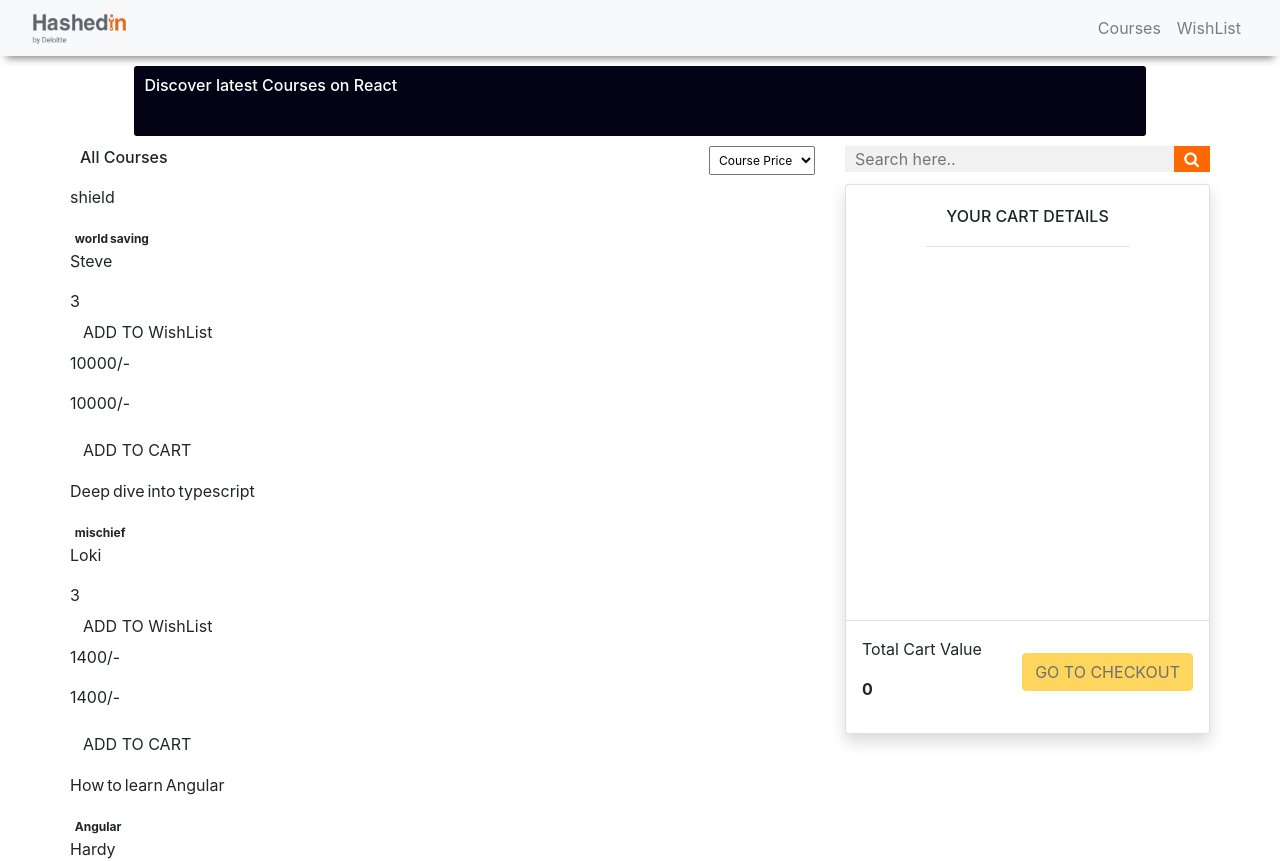
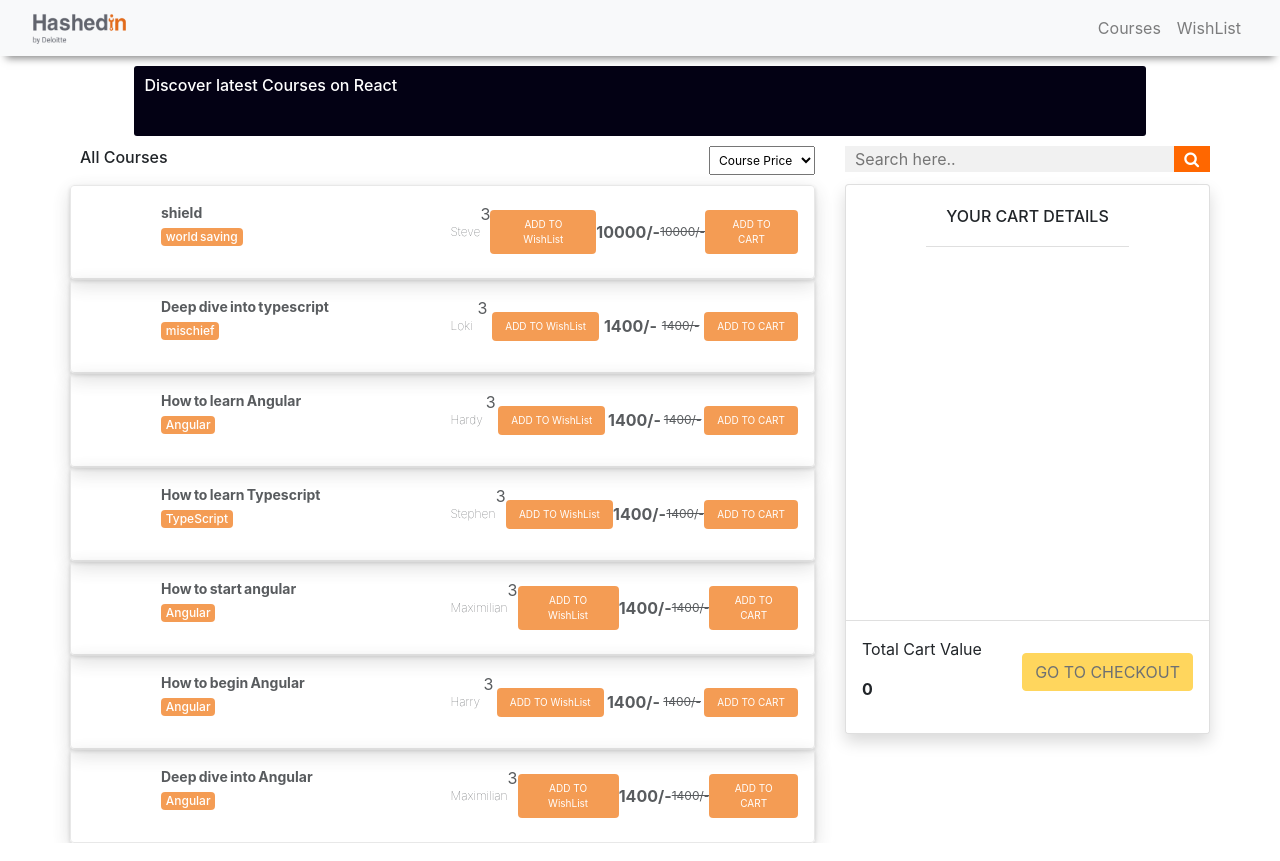
Before and after one commit to bhargavt1997-zz/finalassignment, an Angular app: page /dashboard in a window 1280 px wide. Shown: the top 861 px of the page. Built offline with nearby package versions, Linux system fonts and the light colour scheme.

Commit message:
changed coursescard

```diff
--- a/src/app/dashboard/courses/courses.component.css
+++ b/src/app/dashboard/courses/courses.component.css
@@ -1,8 +1,120 @@
-/* .d-block{
-    width: 20%;
-    height: 50%;
-background: #F2F2F2 0% 0% no-repeat padding-box;
-} */
-.courses{
+.course-card {
+    display: flex;
+    width: 100%;
+    flex-wrap: wrap;
+    border: 1px solid #E1E1E1;
+    box-shadow: 0 2px 4px 0 rgba(0, 0, 0, 0.2), 0 6px 20px 0 rgba(0, 0, 0, 0.19);
+    border-radius: 0.25rem;
+    padding: 1rem;
+    opacity: 0.75;
+  }
+
+  .course-card:hover {
+    opacity: 1;
+  }
+
+  .title-container {
+    flex: 5;
+  }
+
+  .other-details {
+    display: flex;
+    justify-content: space-between;
+    width: 100%;
+    flex: 6;
+  }
+
+  .square {
+    height: 60px;
+    width: 60px;
+    background-color: var(--grey-part);
+    margin-right: 1rem;
+    flex: 1;
+  }
+
+  img {
+    max-width: 100%;
+    max-height: 100%;
+  }
+
+  p.title {
+    font-weight: bold;
+    font-size: 14px;
+    margin: 0;
+  }
+
+  p.author {
+    font-size: 0.75rem;
+    margin: 0;
+  }
+
+  p.discount-price {
+    font-size: 1rem;
+    margin: 0;
+    font-weight: bold;
+  }
+
+  p.original-price {
+    font-size: 0.75rem;
+    margin: 0;
+    text-decoration: line-through;
+  }
+
+  .author {
+    font-weight: lighter;
+    font-size: 0.75rem;
+  }
+
+  .vertically-center {
+    display: flex;
+    align-items: center;
+  }
+
+  .btn-add-to-cart {
+    background-color: var(--primary-color);
+    font-size: 10px;
+    color: white;
+    font-weight: 600;
+  }
+
+  .btn-no-action {
+    background-color: var(--primary-color);
+    font-size: 10px;
+    color: white;
+    font-weight: 300;
+    padding: 2px 1rem;
+    margin-right: 10px;
+    margin-top: 0.25rem;
+  }
+
+  .badge.badge-color {
+    background-color: rgb(241, 124, 28);
+    color: white;
+    font-weight: 500;
+  }
+  .btnclass{
+    background-color: rgb(241, 124, 28);
+    color: white;
+    font-size:  10px;
+  }
+
+
+  /* .row{
+    display: flex;
+  } */
+
+
+  /* .btn-cart{
+    height: 30px;
+    border-style: none;
+    border-radius: 5px;
+  } */
+  /* .courses{
     margin-bottom: 10px;
+    height: 550px;
+    overflow: auto;
   }
+
+  .item-course{
+    height: 23.5%;
+  } */
--- a/src/app/wishlist/wishlist/wishlist.component.ts
+++ b/src/app/wishlist/wishlist/wishlist.component.ts
@@ -15,6 +15,7 @@ export class WishlistComponent implements OnInit {
   WishListDisplay:courses[]=[];
   ngOnInit(): void {
     this.getCourses();
+    this.getWishlistData();
   }
   getCourses() {
     this.DashboardService.getCoursesData().subscribe((res:any)=>{
@@ -22,10 +23,12 @@ export class WishlistComponent implements OnInit {
         this.CourseList.push(element);
       });
     })
+    console.log(this.CourseList,"inside wishlist");
   }
   getWishlistData(){
     this.WishListDisplay = [];
-    this.wishListItems = this.DashboardService.cart;
+    this.wishListItems = this.DashboardService.wishList;
+    console.log(this.wishListItems);
     this.CourseList.filter((item) => {
       // if (this.wishListItems.includes(item.id)) {
       //   this.WishListDisplay.push(item);
```
